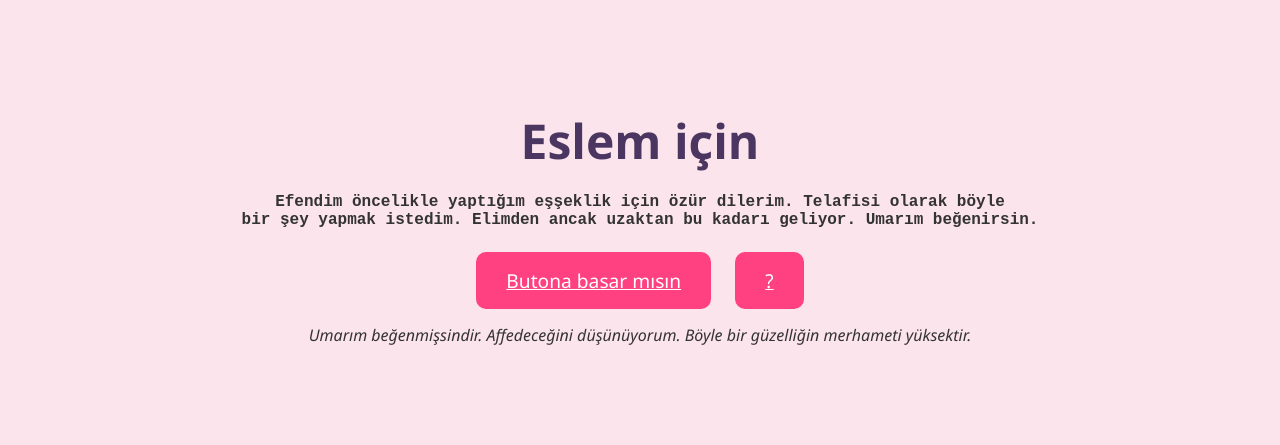
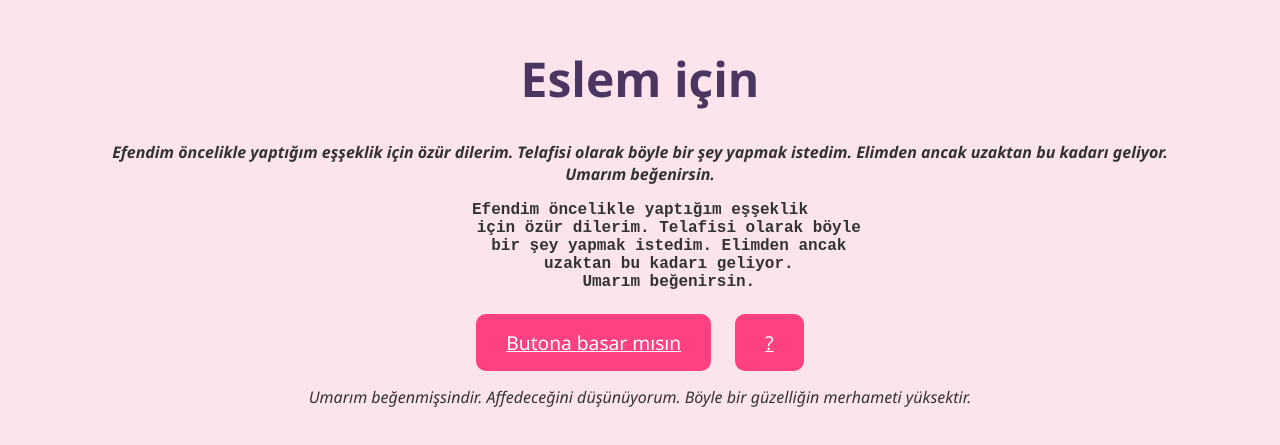
Before and after one commit to ArsaDevelop0/Esoss, a plain HTML site: page index.html in a window 1280 px wide. Shown: the part 189-634 px from the top of the page. Drawn offline with Linux system fonts and the light colour scheme.

Commit message:
Update index.html

```diff
--- a/index.html
+++ b/index.html
@@ -9,8 +9,18 @@
 <body>
   <div class="container">
     <h1 style="color: rgb(75, 53, 97);">Eslem için</h1>
-    <pre style="font-size: 1rem;"><b>Efendim öncelikle yaptığım eşşeklik için özür dilerim. Telafisi olarak böyle
-bir şey yapmak istedim. Elimden ancak uzaktan bu kadarı geliyor. Umarım beğenirsin.</b></pre>
+    <div class="custom-message">
+    <b>Efendim öncelikle yaptığım eşşeklik
+      için özür dilerim. Telafisi olarak böyle
+      bir şey yapmak istedim. Elimden ancak
+      uzaktan bu kadarı geliyor.
+      Umarım beğenirsin.</b></pre>
+    </div>
+    <pre style="font-size: 1rem;"><b>Efendim öncelikle yaptığım eşşeklik
+      için özür dilerim. Telafisi olarak böyle
+      bir şey yapmak istedim. Elimden ancak
+      uzaktan bu kadarı geliyor.
+      Umarım beğenirsin.</b></pre>
     <br>
     <div class="buttons">
       <a href="heart.html" class="btn">Butona basar mısın</a>
```
